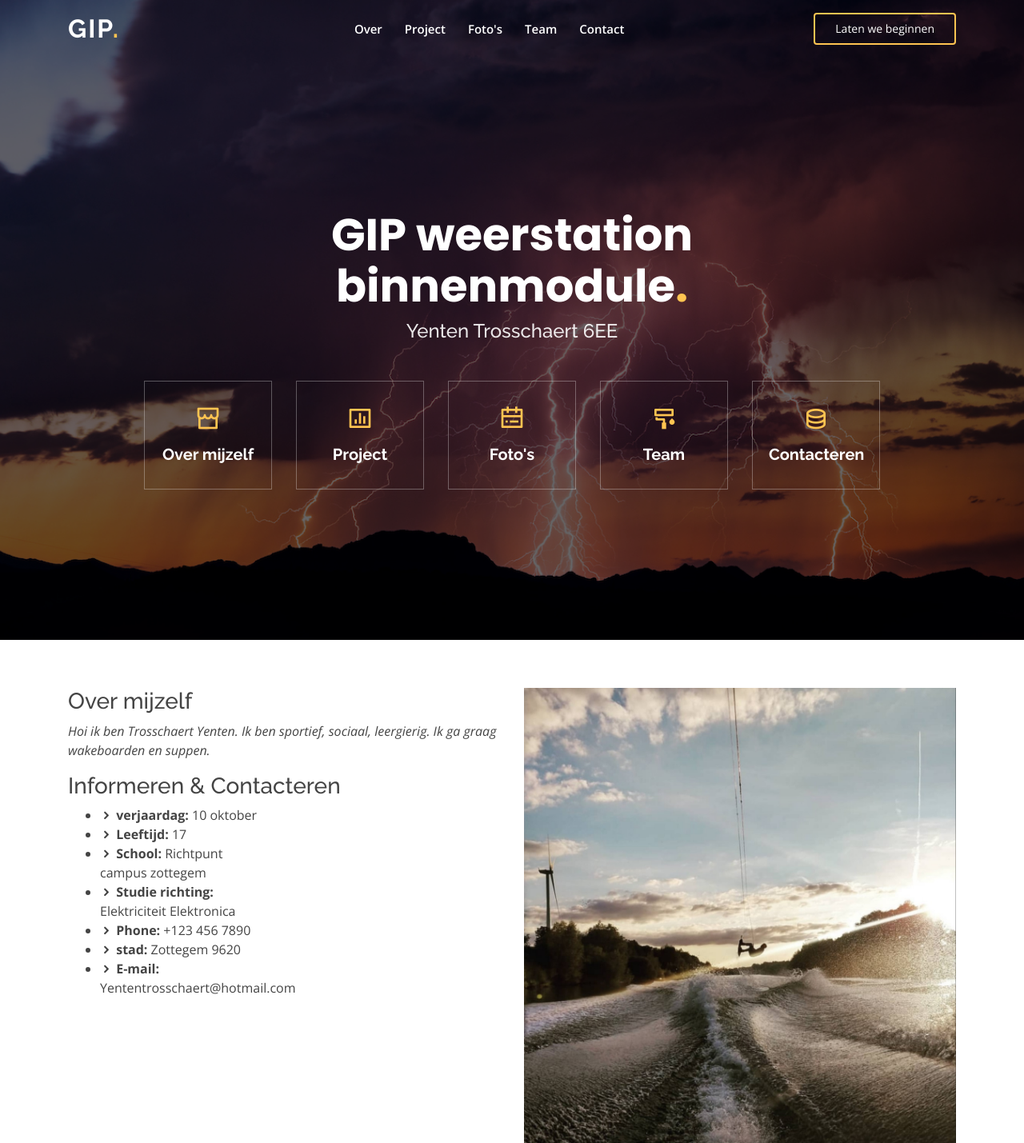
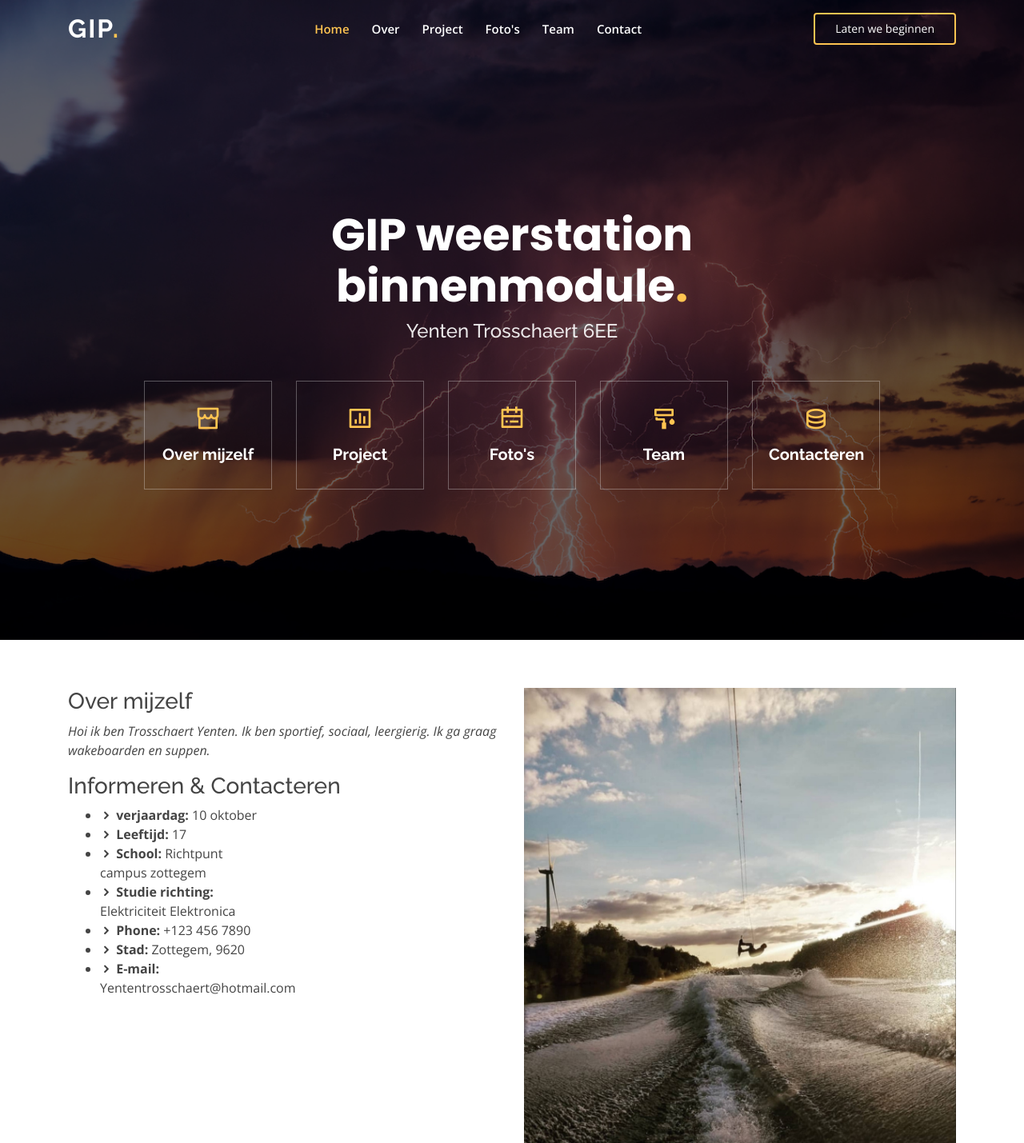
Before and after one commit to yententrosschaert/yententrosschaert.github.io, a plain HTML site: page index.html in a window 1280 px wide. Shown: the top 1429 px of the page at 80% size. Drawn offline with nearby package versions, Linux system fonts and the light colour scheme.

Commit message:
oplossing

```diff
--- a/index.html
+++ b/index.html
@@ -8,6 +8,7 @@
   <title>Weerstation </title>
   <meta content="" name="descriptison">
   <meta content="" name="keywords">
+
 
   <!-- Favicons -->
   <link href="assets/mijn foto's/y.jpg" rel="icon">
@@ -50,7 +51,7 @@
       <nav class="nav-menu d-none d-lg-block">
         <ul>
 
-          <li><a href="#" class="back-to-top">Home</a></li>
+          <li><a href="#hero" >Home</a></li>
           <li><a href="#Over">Over</a></li>
           <li><a href="#project">Project</a></li>
           <li><a href="#Foto">Foto's</a></li>
@@ -136,7 +137,7 @@
                   <li><i class="icofont-rounded-right"></i> <strong>School:</strong> Richtpunt campus zottegem</li>
                   <li><i class="icofont-rounded-right"></i> <strong>Studie richting:</strong> Elektriciteit Elektronica</li>
                   <li><i class="icofont-rounded-right"></i> <strong>Phone:</strong> +123 456 7890</li>
-                  <li><i class="icofont-rounded-right"></i> <strong>stad:</strong> Zottegem 9620</li>
+                  <li><i class="icofont-rounded-right"></i> <strong>Stad:</strong> Zottegem, 9620</li>
                   <li><i class="icofont-rounded-right"></i> <strong>E-mail:</strong> Yententrosschaert@hotmail.com</li>
 
                 </ul>
```
